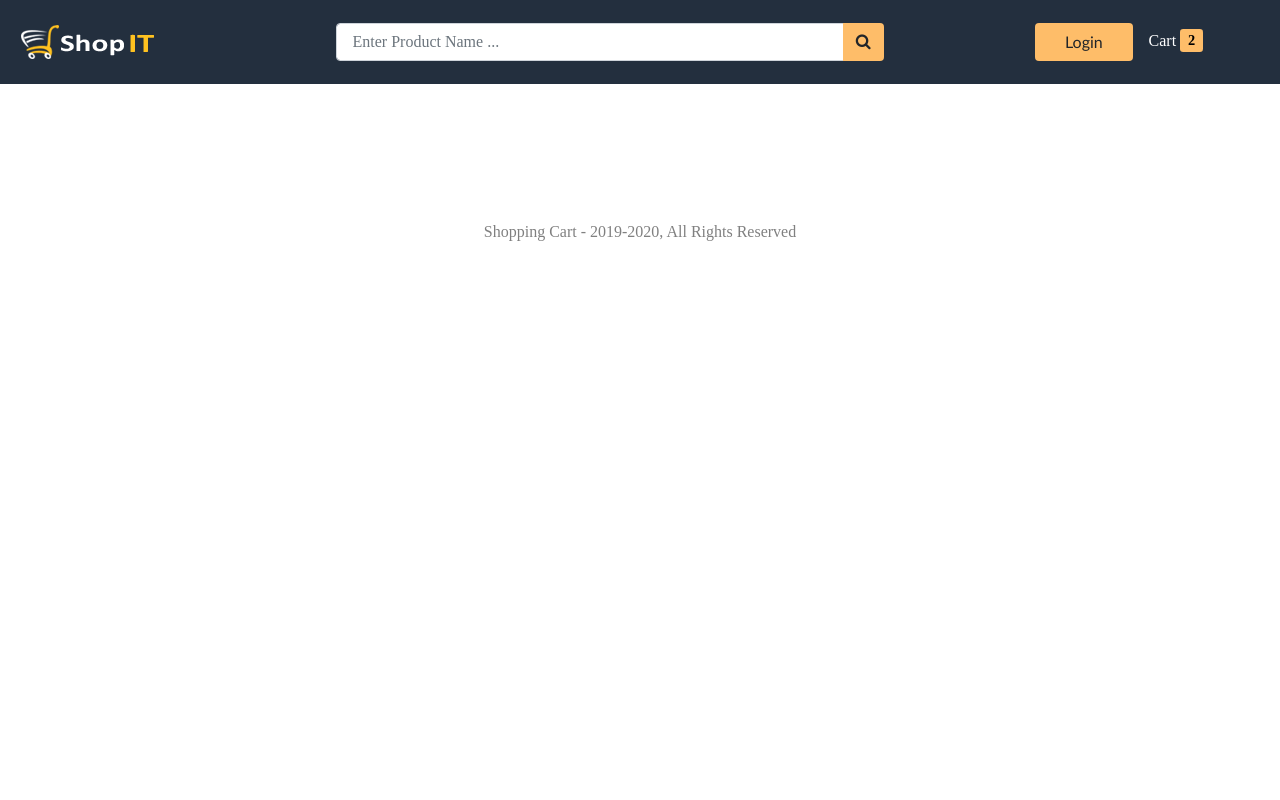
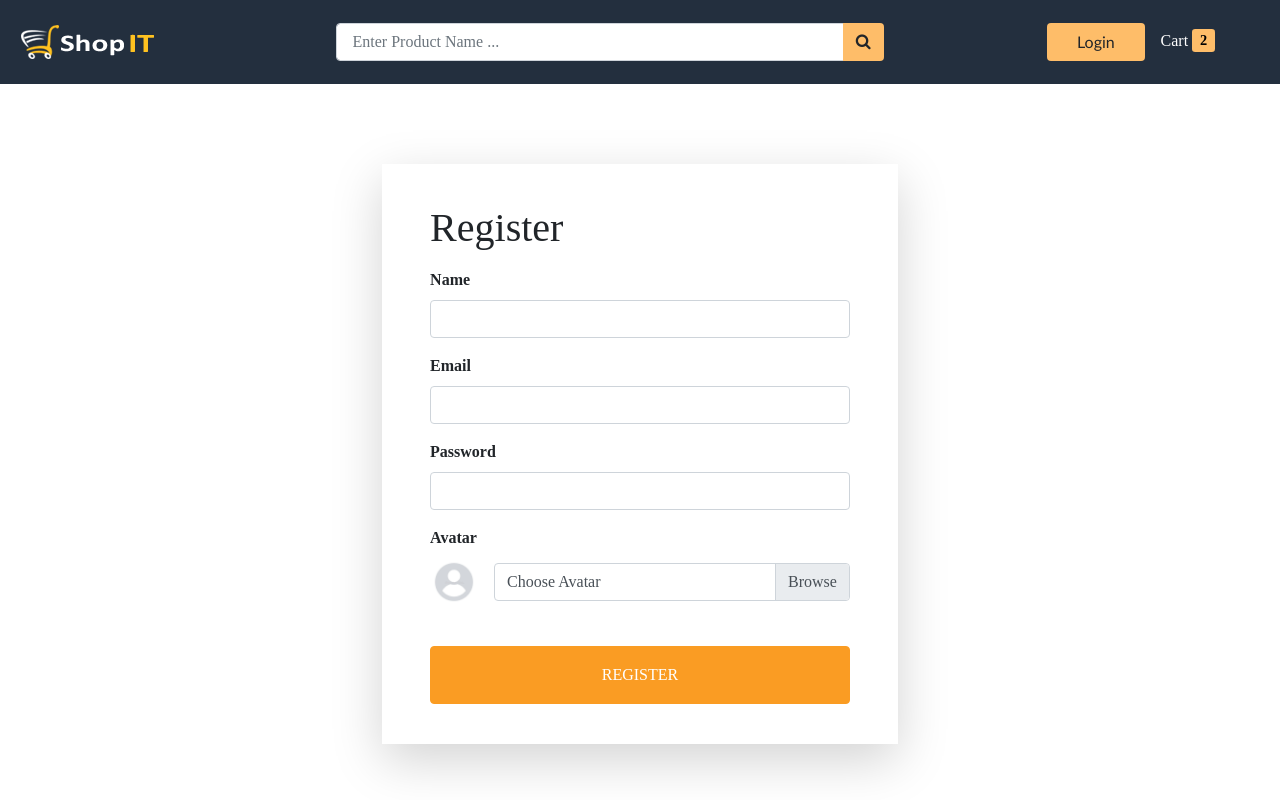
Before and after one commit to ampoldellova/MERN_Shop_frontend, a React (Create React App) app: page /register in a window 1280 px wide. Built offline with nearby package versions, Linux system fonts and the light colour scheme; a web font is replaced by a local one.

Commit message:
Register user

```diff
--- a/src/App.js
+++ b/src/App.js
@@ -5,6 +5,7 @@ import Footer from './Components/Layouts/Footer'
 import Home from './Components/Home'
 import Login from './Components/User/Login'
 import ProductDetails from './Components/Product/ProductDetails.js'
+import Register from './Components/User/Register'
 
 function App() {
   return (
@@ -16,6 +17,7 @@ function App() {
           <Route path="/product/:id" element={<ProductDetails />} exact="true" />
           <Route path="/search/:keyword" element={<Home />} exact="true" />
           <Route path="/login" element={<Login />} exact="true"/>
+          <Route path="/register" element={<Register />} exact="true" />
         </Routes>
         <Footer />
       </Router>
--- a/src/Components/Layouts/Header.js
+++ b/src/Components/Layouts/Header.js
@@ -1,6 +1,7 @@
 import React, { Fragment } from 'react'
 import '../../App.css'
 import Search from './Search'
+import { Link } from 'react-router-dom'
 
 const Header = () => {
 
@@ -14,23 +15,10 @@ const Header = () => {
                 </div>
                 <div className="col-12 col-md-6 mt-2 mt-md-0">
                     <Search />
-                    {/* <div className="input-group">
-                        <input
-                            type="text"
-                            id="search_field"
-                            className="form-control"
-                            placeholder="Enter Product Name ..."
-                        />
-                        <div className="input-group-append">
-                            <button id="search_btn" className="btn">
-                                <i className="fa fa-search" aria-hidden="true"></i>
-                            </button>
-                        </div>
-                    </div> */}
                 </div>
 
                 <div className="col-12 col-md-3 mt-4 mt-md-0 text-center">
-                    <button className="btn" id="login_btn">Login</button>
+                <Link to="/login" className="btn ml-4" id="login_btn">Login</Link>
 
                     <span id="cart" className="ml-3">Cart</span>
                     <span className="ml-1" id="cart_count">2</span>
--- /dev/null
+++ b/src/Components/User/Register.js
@@ -0,0 +1,181 @@
+import React, { Fragment, useState, useEffect } from 'react'
+import { useNavigate } from 'react-router-dom'
+import Metadata from '../Layouts/Metadata'
+import axios from 'axios'
+
+const Register = () => {
+
+    const [user, setUser] = useState({
+        name: '',
+        email: '',
+        password: '',
+    })
+
+    const { name, email, password } = user;
+
+    const [avatar, setAvatar] = useState('')
+    const [avatarPreview, setAvatarPreview] = useState('/images/default_avatar.jpg')
+    const [isAuthenticated, setIsAuthenticated] = useState(false)
+    const [error, setError] = useState('')
+    const [loading, setLoading] = useState(true)
+
+
+    let navigate = useNavigate()
+    useEffect(() => {
+        if (isAuthenticated) {
+            navigate('/')
+        }
+        if (error) {
+            console.log(error)
+           setError()
+        }
+
+    }, [error. isAuthenticated, navigate])
+
+    const submitHandler = (e) => {
+        e.preventDefault();
+
+        const formData = new FormData();
+        formData.set('name', name);
+        formData.set('email', email);
+        formData.set('password', password);
+        formData.set('avatar', avatar);
+
+        register(formData)
+    }
+
+    const onChange = e => {
+        if (e.target.name === 'avatar') {
+
+            const reader = new FileReader();
+
+            reader.onload = () => {
+                if (reader.readyState === 2) {
+                    setAvatarPreview(reader.result)
+                    setAvatar(reader.result)
+                }
+            }
+
+            reader.readAsDataURL(e.target.files[0])
+
+        } else {
+            setUser({ ...user, [e.target.name]: e.target.value })
+        }
+    }
+
+    const register = async (userData) => {
+        try {
+            const config = {
+                headers: {
+                    'Content-Type': 'multipart/form-data'
+                }
+            }
+
+            const { data } = await axios.post(`${process.env.REACT_APP_API}/api/v1/register`, userData, config)
+            console.log(data.user)
+            setIsAuthenticated(true)
+            setLoading(false)
+            setUser(data.user)
+            navigate('/')
+
+        } catch (error) {
+            setIsAuthenticated(false)
+            setLoading(false)
+            setUser(null)
+            setError(error.response.data.message)
+            console.log(error.response.data.message)
+        }
+    }
+
+
+    return (
+        <Fragment>
+
+            <Metadata title={'Register User'} />
+
+            <div className="row wrapper">
+                <div className="col-10 col-lg-5">
+                    <form className="shadow-lg" onSubmit={submitHandler} encType='multipart/form-data'>
+                        <h1 className="mb-3">Register</h1>
+
+                        <div className="form-group">
+                            <label htmlFor="email_field">Name</label>
+                            <input
+                                type="name"
+                                id="name_field"
+                                className="form-control"
+                                name='name'
+                                value={name}
+                                onChange={onChange}
+                            />
+                        </div>
+
+                        <div className="form-group">
+                            <label htmlFor="email_field">Email</label>
+                            <input
+                                type="email"
+                                id="email_field"
+                                className="form-control"
+                                name='email'
+                                value={email}
+                                onChange={onChange}
+                            />
+                        </div>
+
+                        <div className="form-group">
+                            <label htmlFor="password_field">Password</label>
+                            <input
+                                type="password"
+                                id="password_field"
+                                className="form-control"
+                                name='password'
+                                value={password}
+                                onChange={onChange}
+                            />
+                        </div>
+
+                        <div className='form-group'>
+                            <label htmlFor='avatar_upload'>Avatar</label>
+                            <div className='d-flex align-items-center'>
+                                <div>
+                                    <figure className='avatar mr-3 item-rtl'>
+                                        <img
+                                            src={avatarPreview}
+                                            className='rounded-circle'
+                                            alt='Avatar Preview'
+                                        />
+                                    </figure>
+                                </div>
+                                <div className='custom-file'>
+                                    <input
+                                        type='file'
+                                        name='avatar'
+                                        className='custom-file-input'
+                                        id='customFile'
+                                        accept="images/*"
+                                        onChange={onChange}
+                                    />
+                                    <label className='custom-file-label' htmlFor='customFile'>
+                                        Choose Avatar
+                                    </label>
+                                </div>
+                            </div>
+                        </div>
+
+                        <button
+                            id="register_button"
+                            type="submit"
+                            className="btn btn-block py-3"
+                            // disabled={loading ? false : true}
+                        >
+                            REGISTER
+                        </button>
+                    </form>
+                </div>
+            </div>
+
+        </Fragment>
+    )
+}
+
+export default Register
```
Also changed, not shown: 1 other file (tests, documents, lock files or other folders).
